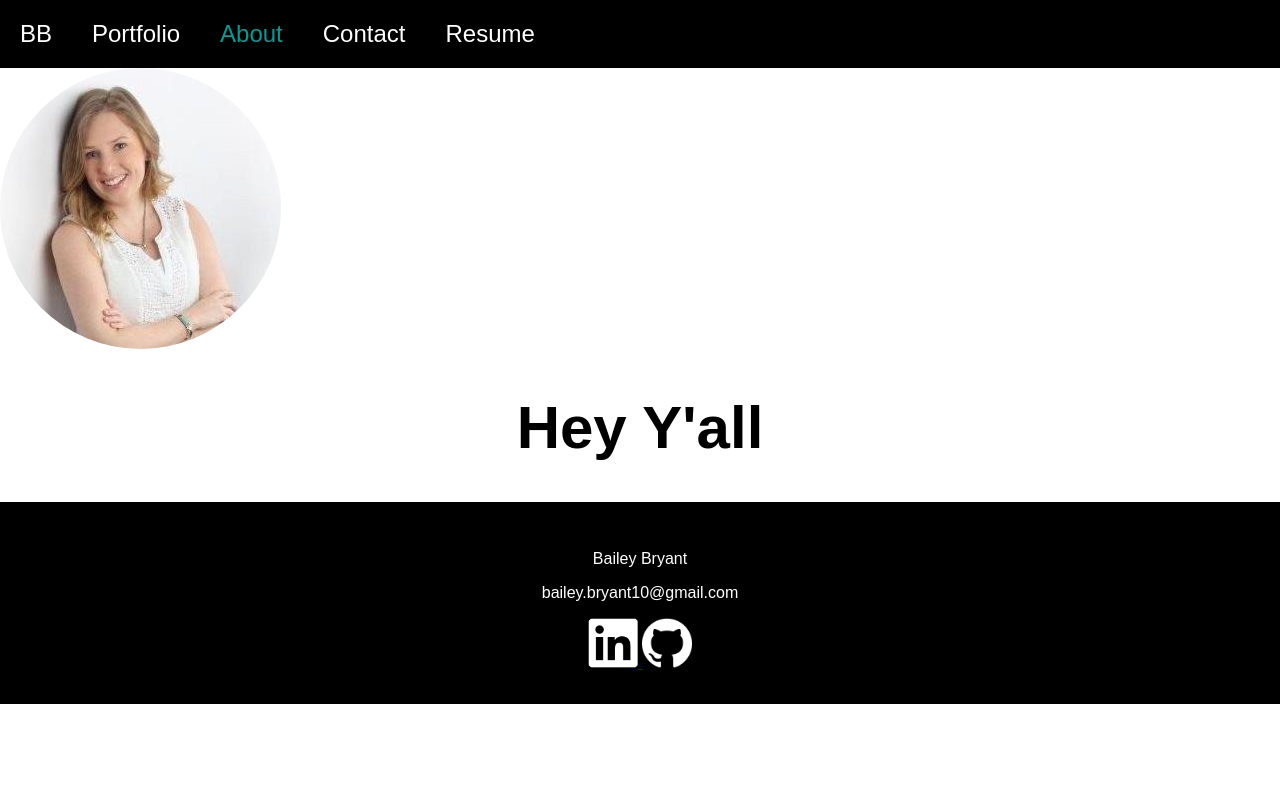
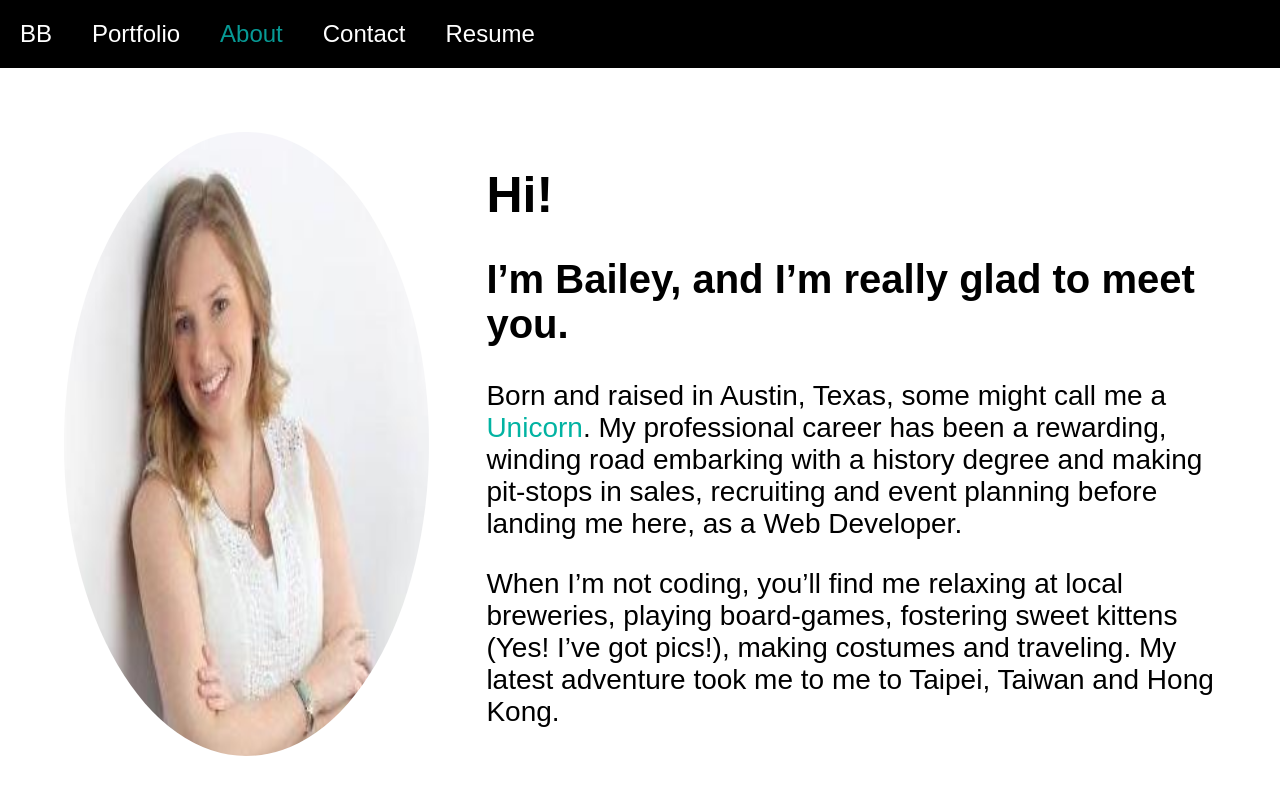
Before and after one commit to bbryant7/BB-Portfolio, a React app: page /about in a window 1280 px wide. Shown: the top 800 px of the page. Built offline with nearby package versions, Linux system fonts and the light colour scheme.

Commit message:
add about page content and resume link

```diff
--- a/src/components/About.js
+++ b/src/components/About.js
@@ -9,13 +9,16 @@ class About extends Component {
 
     return (
       <div className="about-page">
-      <img src={about} className="about-picture" alt="Photo of Bailey Bryant"/>
-      <div className="about-details">
-      <h1>  Hey Y'all</h1>
-      </div>
+        <img src={about} className="about-picture" alt="Photo of Bailey Bryant"/>
+        <div className="about-details">
+          <h1> Hi! </h1>
 
+          <h2> I’m Bailey, and I’m really glad to meet you. </h2>
 
+          <p> Born and raised in Austin, Texas, some might call me a <span className="unicorn">Unicorn</span>. My professional career has been a rewarding, winding road embarking with a history degree and making pit-stops in sales, recruiting and event planning before landing  me here, as a Web Developer. </p>
 
+          <p> When I’m not coding, you’ll find me relaxing at local breweries, playing board-games, fostering sweet kittens (Yes! I’ve got pics!), making costumes and traveling. My latest adventure took me to me to Taipei, Taiwan and Hong Kong.</p>
+        </div>
       </div>
     );
   }
--- a/src/components/App.js
+++ b/src/components/App.js
@@ -14,7 +14,7 @@ class App extends Component {
       <div className="app">
 
         <div className="splash">
-          <h1 className="top">
+          <h1 className="Page-title">
           Hey y'all, <span>I'm Bailey Bryant.</span>
           </h1>
           <h1> Im a Web Developer. </h1>
--- a/src/components/Resume.js
+++ b/src/components/Resume.js
@@ -1,6 +1,7 @@
 import React, { Component } from 'react';
 import '../styles/App.css';
 import { Link } from "react-router-dom";
+import ResumeDoc from"../Documents/Bailey_Bryant_Resume.pdf";
 
 class Resume extends Component {
   render() {
@@ -9,7 +10,7 @@ class Resume extends Component {
     return (
       <div>
       <h1>  Resume</h1>
-
+ <a href={ResumeDoc}>DownLoad Resume</a>
 
       </div>
     );
--- a/src/styles/index.css
+++ b/src/styles/index.css
@@ -14,6 +14,10 @@ body {
   background: linear-gradient(to right, #191954, #0FC4AB);
   height: 700px;
   color:white;
+  padding-top: 250px;
+  margin-top: 0;
+  text-align: center;
+  font-size: 50px;
 }
 .navbar{
   display: flex;
@@ -39,16 +43,6 @@ body {
   color: pink;
 }
 
-.top {
-padding-top: 250px;
-margin-top: 0;
-}
-h1 {
-text-align: center;
-font-size: 60px;
-/*color: white;*/
-}
-
 .portfolio {
   display: flex;
   justify-content: space-between;
@@ -71,12 +65,35 @@ display: flex;
    box-shadow: 0 4px 8px 0 rgba(0, 0, 0, 0.2), 0 6px 20px 0 rgba(0, 0, 0, 0.19);
 }
 
+.about-page{
+  display:flex;
+  flex-basis: 100%;
+  margin: 5%;
+
+  text-align: left;
+
+}
+.about-page h1{
+
+  font-size: 50px;
+}
+.about-page h2{
+  font-size: 40px;
+}
+.about-page p{
+  font-size: 28px;
+}
+.unicorn {
+  color: #02B3A2;
+}
+
 .about-picture{
   border-radius: 100%;
+  flex-basis: 33%;
+  margin-right: 5%;
 }
 .about-details {
-  border-radius: 100%;
-  vertical-align: center;
+  flex-basis: 66%
 }
 
 footer {
```
Also changed, not shown: portfolio - color pallets/2017-03-12 GS Bailey3 (Medium).jpg (added), portfolio - color pallets/Screen Shot 2017-10-08 at 3.32.20 PM.png (added), portfolio - color pallets/Screen Shot 2017-10-08 at 3.32.32 PM.png (added), portfolio - color pallets/Screen Shot 2017-10-08 at 3.34.57 PM.png (added), portfolio - color pallets/Screen Shot 2017-10-08 at 3.35.23 PM.png (added), portfolio - color pallets/Screen Shot 2017-10-08 at 3.35.31 PM.png (added), portfolio - color pallets/Screen Shot 2017-10-08 at 3.35.33 PM.png (added), portfolio - color pallets/Screen Shot 2017-10-08 at 3.35.44 PM.png (added), portfolio - color pallets/Screen Shot 2017-10-08 at 3.35.58 PM.png (added), portfolio - color pallets/Screen Shot 2017-10-08 at 3.36.30 PM.png (added), portfolio - color pallets/Screen Shot 2017-10-08 at 7.47.53 PM.png (added), portfolio - color pallets/Screen Shot 2017-10-08 at 7.48.35 PM.png (added), portfolio - color pallets/Screen Shot 2017-10-08 at 7.52.20 PM.png (added), portfolio - color pallets/Screen Shot 2017-10-08 at 7.56.12 PM.png (added), 1 other file.
